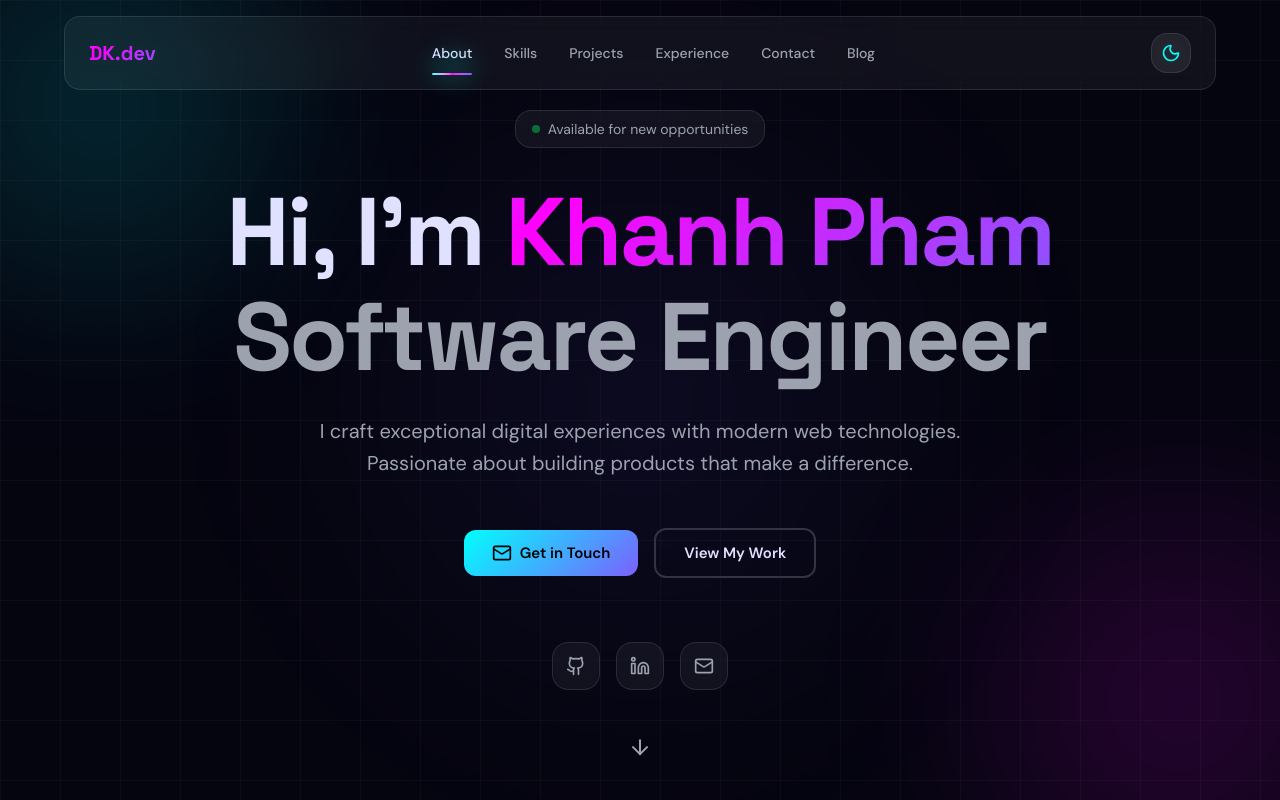
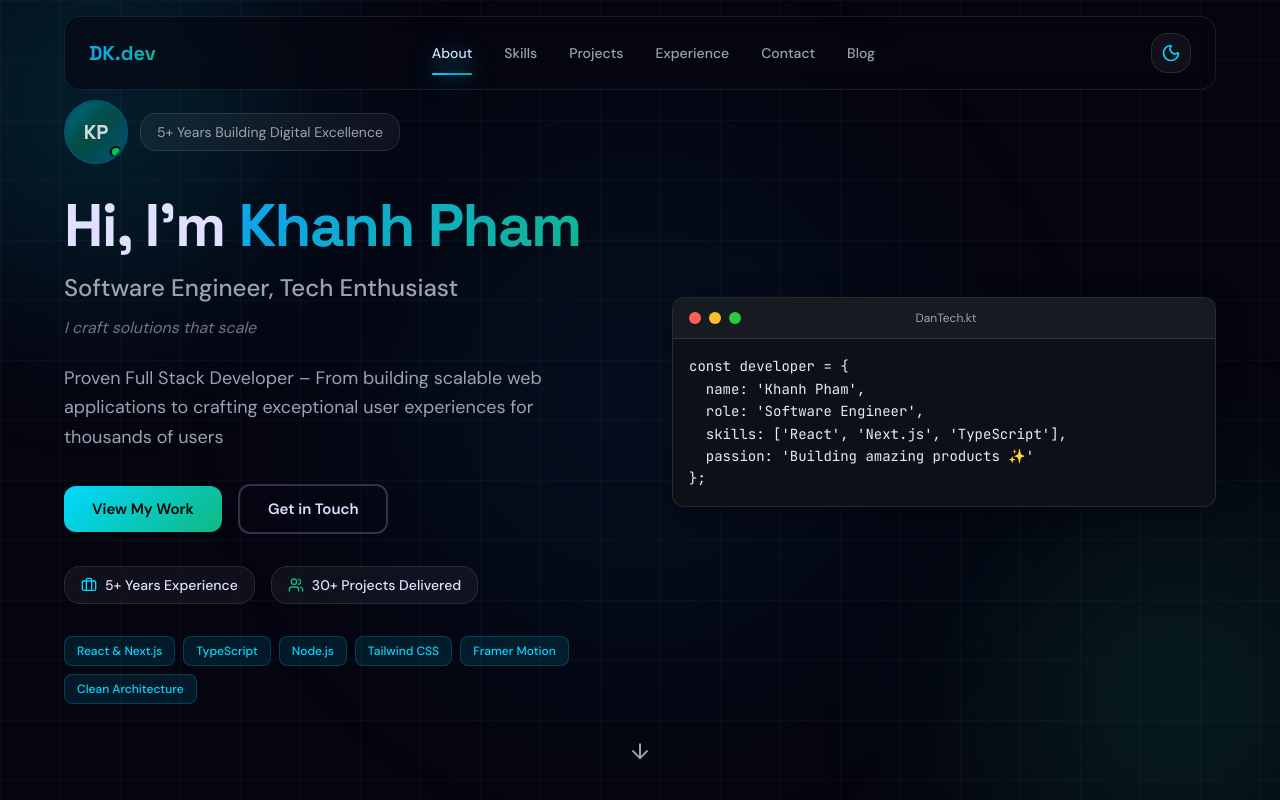
Before and after one commit to DiiKhanh/portfolio-blog-dk, a Next.js app: page / in a window 1280 px wide. Shown: the top 800 px of the page. Built offline with nearby package versions, Linux system fonts and the light colour scheme.

Commit message:
fix: adjust ui portfolio page

```diff
--- a/src/app/globals.css
+++ b/src/app/globals.css
@@ -11,11 +11,11 @@
   --foreground: #E0E0FF;
   --foreground-muted: #9CA3AF;
 
-  /* Primary Colors */
-  --primary: #00FFFF;
-  --primary-hover: #00E5E5;
-  --secondary: #FF00FF;
-  --accent: #7B61FF;
+  /* Primary Colors - Professional Cyan-Blue-Green Palette */
+  --primary: #00D9FF;
+  --primary-hover: #00C7E6;
+  --secondary: #0EA5E9;
+  --accent: #10B981;
 
   /* UI Colors */
   --border: #333344;
@@ -29,10 +29,10 @@
   /* Pro Card (Solid Dark Style) */
   --pro-card-bg: #111827;
   --pro-card-bg-hover: #1e293b;
-  --pro-card-border: rgba(59, 130, 246, 0.3);
-  --pro-card-border-hover: rgba(59, 130, 246, 0.6);
-  --pro-card-glow: 0 0 40px -12px rgba(59, 130, 246, 0.4);
-  --pro-card-glow-hover: 0 0 60px -8px rgba(59, 130, 246, 0.6);
+  --pro-card-border: rgba(0, 217, 255, 0.3);
+  --pro-card-border-hover: rgba(0, 217, 255, 0.6);
+  --pro-card-glow: 0 0 40px -12px rgba(0, 217, 255, 0.4);
+  --pro-card-glow-hover: 0 0 60px -8px rgba(0, 217, 255, 0.6);
 
   /* Grid Pattern */
   --grid-color: rgba(255, 255, 255, 0.03);
@@ -134,7 +134,7 @@ body {
   left: -200px;
   width: 600px;
   height: 600px;
-  background: radial-gradient(circle, rgba(0, 255, 255, 0.15) 0%, transparent 70%);
+  background: radial-gradient(circle, rgba(0, 217, 255, 0.15) 0%, transparent 70%);
   filter: blur(60px);
   pointer-events: none;
   z-index: 0;
@@ -146,7 +146,7 @@ body {
   right: -200px;
   width: 600px;
   height: 600px;
-  background: radial-gradient(circle, rgba(255, 0, 255, 0.15) 0%, transparent 70%);
+  background: radial-gradient(circle, rgba(16, 185, 129, 0.15) 0%, transparent 70%);
   filter: blur(60px);
   pointer-events: none;
   z-index: 0;
@@ -159,7 +159,7 @@ body {
   transform: translate(-50%, -50%);
   width: 800px;
   height: 800px;
-  background: radial-gradient(circle, rgba(123, 97, 255, 0.08) 0%, transparent 70%);
+  background: radial-gradient(circle, rgba(14, 165, 233, 0.08) 0%, transparent 70%);
   filter: blur(80px);
   pointer-events: none;
   z-index: 0;
@@ -170,11 +170,11 @@ body {
 }
 
 .light .mesh-gradient-bottom-right {
-  background: radial-gradient(circle, rgba(168, 85, 247, 0.2) 0%, transparent 70%);
+  background: radial-gradient(circle, rgba(16, 185, 129, 0.2) 0%, transparent 70%);
 }
 
 .light .mesh-gradient-center {
-  background: radial-gradient(circle, rgba(99, 102, 241, 0.1) 0%, transparent 70%);
+  background: radial-gradient(circle, rgba(14, 165, 233, 0.1) 0%, transparent 70%);
 }
 
 /* ============================================
--- a/src/app/page.tsx
+++ b/src/app/page.tsx
@@ -6,6 +6,7 @@ import { Projects } from "@/components/sections/projects";
 import { Experience } from "@/components/sections/experience";
 import { Contact } from "@/components/sections/contact";
 import { Footer } from "@/components/sections/footer";
+import { BackToTop } from "@/components/ui/back-to-top";
 
 export default function Home() {
   return (
@@ -18,6 +19,7 @@ export default function Home() {
       <Experience />
       <Contact />
       <Footer />
+      <BackToTop />
     </main>
   );
 }
--- a/src/components/sections/hero.tsx
+++ b/src/components/sections/hero.tsx
@@ -1,37 +1,66 @@
 "use client";
 
 import { motion } from "framer-motion";
-import { ArrowDown, Github, Linkedin, Mail } from "lucide-react";
+import { ArrowDown, Github, Linkedin, Mail, Briefcase, Users } from "lucide-react";
 import Link from "next/link";
+import { TerminalCode } from "@/components/ui/terminal-code";
+
+const codeLines = [
+    "const developer = {",
+    "  name: 'Khanh Pham',",
+    "  role: 'Software Engineer',",
+    "  skills: ['React', 'Next.js', 'TypeScript'],",
+    "  passion: 'Building amazing products ✨'",
+    "};",
+];
+
+const skills = [
+    "React & Next.js",
+    "TypeScript",
+    "Node.js",
+    "Tailwind CSS",
+    "Framer Motion",
+    "Clean Architecture"
+];
 
 export function Hero() {
     return (
-        <section className="relative min-h-screen flex items-center justify-center section pt-32">
-            <div className="max-w-5xl mx-auto text-center">
-                {/* Status Badge */}
+        <section className="relative min-h-screen flex items-center justify-center section pt-32 pb-20">
+            <div className="max-w-6xl mx-auto w-full">
+                {/* 2-Column Grid Layout */}
+                <div className="grid lg:grid-cols-2 gap-12 lg:gap-16 items-center">
+                    {/* Left Column: Content */}
+                    <div>
+                        {/* Status Badge with Avatar placeholder */}
                         <motion.div
                             initial={{ opacity: 0, y: 20 }}
                             animate={{ opacity: 1, y: 0 }}
                             transition={{ duration: 0.6, delay: 0.2 }}
-                    className="mb-8"
+                            className="mb-8 flex items-center gap-3"
                         >
+                            {/* Avatar */}
+                            <div className="relative w-16 h-16 rounded-full overflow-hidden border-2 border-primary/30">
+                                <div className="absolute inset-0 bg-linear-to-br from-primary/40 via-accent/30 to-secondary/40" />
+                                <div className="absolute inset-0 flex items-center justify-center">
+                                    <span className="text-xl font-heading font-bold text-white/80">KP</span>
+                                </div>
+                                {/* Online indicator */}
+                                <div className="absolute bottom-1 right-1 w-3 h-3 bg-green-500 rounded-full border-2 border-background" />
+                            </div>
+                            {/* Badge */}
                             <span className="inline-flex items-center gap-2 px-4 py-2 rounded-full glass text-sm text-foreground-muted">
-                        <span className="w-2 h-2 bg-green-500 rounded-full animate-pulse" />
-                        Available for new opportunities
+                                5+ Years Building Digital Excellence
                             </span>
                         </motion.div>
 
-                {/* Main Headline */}
+                        {/* Main Heading */}
                         <motion.h1
                             initial={{ opacity: 0, y: 30 }}
                             animate={{ opacity: 1, y: 0 }}
                             transition={{ duration: 0.6, delay: 0.3 }}
-                    className="font-heading text-[clamp(2.5rem,8vw,6rem)] font-bold leading-[1.1] tracking-tight mb-6"
+                            className="font-heading text-4xl md:text-5xl lg:text-6xl font-bold tracking-tight mb-4"
                         >
-                    Hi, I&apos;m{" "}
-                    <span className="gradient-text-animate">Khanh Pham</span>
-                    <br />
-                    <span className="text-foreground-muted">Software Engineer</span>
+                            Hi, I'm <span className="gradient-text-animate">Khanh Pham</span>
                         </motion.h1>
 
                         {/* Subtitle */}
@@ -39,61 +68,92 @@ export function Hero() {
                             initial={{ opacity: 0, y: 30 }}
                             animate={{ opacity: 1, y: 0 }}
                             transition={{ duration: 0.6, delay: 0.4 }}
-                    className="text-lg md:text-xl text-foreground-muted max-w-2xl mx-auto mb-12 leading-relaxed"
+                            className="text-xl md:text-2xl text-foreground-muted font-medium mb-3"
                         >
-                    I craft exceptional digital experiences with modern web technologies.
-                    Passionate about building products that make a difference.
+                            Software Engineer, Tech Enthusiast
+                        </motion.p>
+
+                        {/* Small tagline */}
+                        <motion.p
+                            initial={{ opacity: 0, y: 30 }}
+                            animate={{ opacity: 1, y: 0 }}
+                            transition={{ duration: 0.6, delay: 0.45 }}
+                            className="text-base text-foreground-muted/70 mb-6 italic"
+                        >
+                            I craft solutions that scale
+                        </motion.p>
+
+                        {/* Description */}
+                        <motion.p
+                            initial={{ opacity: 0, y: 30 }}
+                            animate={{ opacity: 1, y: 0 }}
+                            transition={{ duration: 0.6, delay: 0.5 }}
+                            className="text-lg text-foreground-muted mb-8 leading-relaxed"
+                        >
+                            Proven Full Stack Developer – From building scalable web applications
+                            to crafting exceptional user experiences for thousands of users
                         </motion.p>
 
                         {/* CTA Buttons */}
                         <motion.div
                             initial={{ opacity: 0, y: 30 }}
                             animate={{ opacity: 1, y: 0 }}
-                    transition={{ duration: 0.6, delay: 0.5 }}
-                    className="flex flex-wrap items-center justify-center gap-4 mb-16"
+                            transition={{ duration: 0.6, delay: 0.6 }}
+                            className="flex flex-wrap items-center gap-4 mb-8"
                         >
-                    <Link href="#contact" className="btn-primary">
-                        <Mail className="w-5 h-5" />
+                            <Link href="#projects" className="btn-primary">
+                                View My Work
+                            </Link>
+                            <Link href="#contact" className="btn-secondary">
                                 Get in Touch
-                    </Link>
-                    <Link href="#projects" className="btn-secondary">
-                        View My Work
                             </Link>
                         </motion.div>
 
-                {/* Social Links */}
+                        {/* Stats Badges */}
                         <motion.div
                             initial={{ opacity: 0, y: 30 }}
                             animate={{ opacity: 1, y: 0 }}
-                    transition={{ duration: 0.6, delay: 0.6 }}
-                    className="flex items-center justify-center gap-4"
+                            transition={{ duration: 0.6, delay: 0.7 }}
+                            className="flex flex-wrap items-center gap-4 mb-8"
                         >
-                    <a
-                        href="https://github.com"
-                        target="_blank"
-                        rel="noopener noreferrer"
-                        className="w-12 h-12 rounded-full glass flex items-center justify-center text-foreground-muted hover:text-primary transition-colors cursor-pointer"
-                        aria-label="GitHub"
+                            <div className="flex items-center gap-2 px-4 py-2 rounded-lg glass">
+                                <Briefcase className="w-4 h-4 text-primary" />
+                                <span className="text-sm font-medium">5+ Years Experience</span>
+                            </div>
+                            <div className="flex items-center gap-2 px-4 py-2 rounded-lg glass">
+                                <Users className="w-4 h-4 text-accent" />
+                                <span className="text-sm font-medium">30+ Projects Delivered</span>
+                            </div>
+                        </motion.div>
+
+                        {/* Skills Tags */}
+                        <motion.div
+                            initial={{ opacity: 0, y: 30 }}
+                            animate={{ opacity: 1, y: 0 }}
+                            transition={{ duration: 0.6, delay: 0.8 }}
+                            className="flex flex-wrap gap-2"
                         >
-                        <Github className="w-5 h-5" />
-                    </a>
-                    <a
-                        href="https://linkedin.com"
-                        target="_blank"
-                        rel="noopener noreferrer"
-                        className="w-12 h-12 rounded-full glass flex items-center justify-center text-foreground-muted hover:text-primary transition-colors cursor-pointer"
-                        aria-label="LinkedIn"
+                            {skills.map((skill, index) => (
+                                <span
+                                    key={index}
+                                    className="px-3 py-1.5 text-xs font-medium rounded-lg bg-primary/10 text-primary border border-primary/20 hover:bg-primary/20 transition-colors"
                                 >
-                        <Linkedin className="w-5 h-5" />
-                    </a>
-                    <a
-                        href="mailto:hello@example.com"
-                        className="w-12 h-12 rounded-full glass flex items-center justify-center text-foreground-muted hover:text-primary transition-colors cursor-pointer"
-                        aria-label="Email"
+                                    {skill}
+                                </span>
+                            ))}
+                        </motion.div>
+                    </div>
+
+                    {/* Right Column: Terminal Code */}
+                    <motion.div
+                        initial={{ opacity: 0, scale: 0.95 }}
+                        animate={{ opacity: 1, scale: 1 }}
+                        transition={{ duration: 0.6, delay: 0.5 }}
+                        className="hidden lg:block"
                     >
-                        <Mail className="w-5 h-5" />
-                    </a>
+                        <TerminalCode title="DanTech.kt" lines={codeLines} />
                     </motion.div>
+                </div>
 
                 {/* Scroll Indicator */}
                 <motion.div
--- a/src/components/sections/navbar.tsx
+++ b/src/components/sections/navbar.tsx
@@ -77,7 +77,9 @@ export function Navbar() {
                     }`}
             >
                 <nav
-                    className={`mx-auto max-w-6xl glass rounded-2xl px-6 py-4 transition-all duration-300 ${isScrolled ? "py-3" : ""
+                    className={`mx-auto max-w-6xl rounded-2xl px-6 transition-all duration-300 ${isScrolled
+                        ? "py-3 bg-background/80 backdrop-blur-xl border border-border shadow-lg"
+                        : "py-4 bg-background/60 backdrop-blur-md border border-border/50"
                         }`}
                 >
                     <div className="flex items-center justify-between">
@@ -130,10 +132,9 @@ export function Navbar() {
                                                         },
                                                     }}
                                                 />
-                                                {/* Main animated underline */}
                                                 <motion.span
                                                     layoutId="activeTab"
-                                                    className="absolute left-0 right-0 -bottom-1 h-0.5 bg-gradient-to-r from-primary via-secondary to-accent rounded-full"
+                                                    className="absolute left-0 right-0 -bottom-1 h-0.5 bg-linear-to-r from-primary via-secondary to-accent rounded-full"
                                                     initial={{ scaleX: 0 }}
                                                     animate={{ scaleX: 1 }}
                                                     transition={{
--- /dev/null
+++ b/src/components/ui/terminal-code.tsx
@@ -0,0 +1,48 @@
+"use client";
+
+import { motion } from "framer-motion";
+
+interface TerminalCodeProps {
+  title?: string;
+  lines: string[];
+  className?: string;
+}
+
+export function TerminalCode({ title = "terminal", lines, className = "" }: TerminalCodeProps) {
+  return (
+    <motion.div
+      initial={{ opacity: 0, y: 20 }}
+      whileInView={{ opacity: 1, y: 0 }}
+      viewport={{ once: true }}
+      transition={{ duration: 0.5 }}
+      className={`code-terminal ${className}`}
+    >
+      <div className="terminal-header">
+        <div className="terminal-dots">
+          <div className="dot dot-red"></div>
+          <div className="dot dot-yellow"></div>
+          <div className="dot dot-green"></div>
+        </div>
+        <span className="text-xs text-foreground-muted">{title}</span>
+        <div className="w-12"></div>
+      </div>
+      <div className="terminal-content">
+        <pre>
+          <code>
+            {lines.map((line, index) => (
+              <motion.div
+                key={index}
+                initial={{ opacity: 0, x: -10 }}
+                whileInView={{ opacity: 1, x: 0 }}
+                viewport={{ once: true }}
+                transition={{ duration: 0.3, delay: index * 0.1 }}
+              >
+                {line}
+              </motion.div>
+            ))}
+          </code>
+        </pre>
+      </div>
+    </motion.div>
+  );
+}
```
Also changed, not shown: src/components/sections/about.tsx (+17 -1 lines), src/components/sections/experience.tsx (+3 -4 lines), src/components/sections/footer.tsx (+1 -15 lines), src/components/ui/back-to-top.tsx (added, +42 -0 lines). Lines whose indentation alone changed are shown as unchanged.
